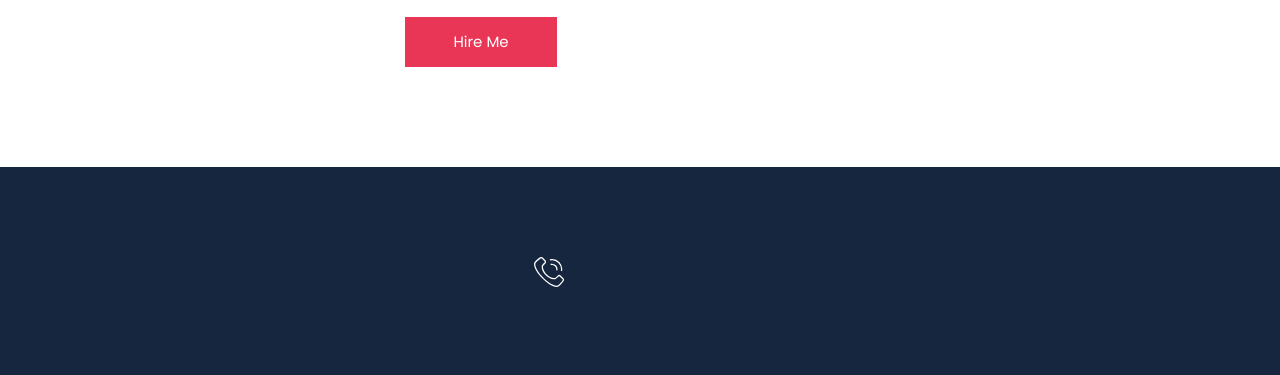
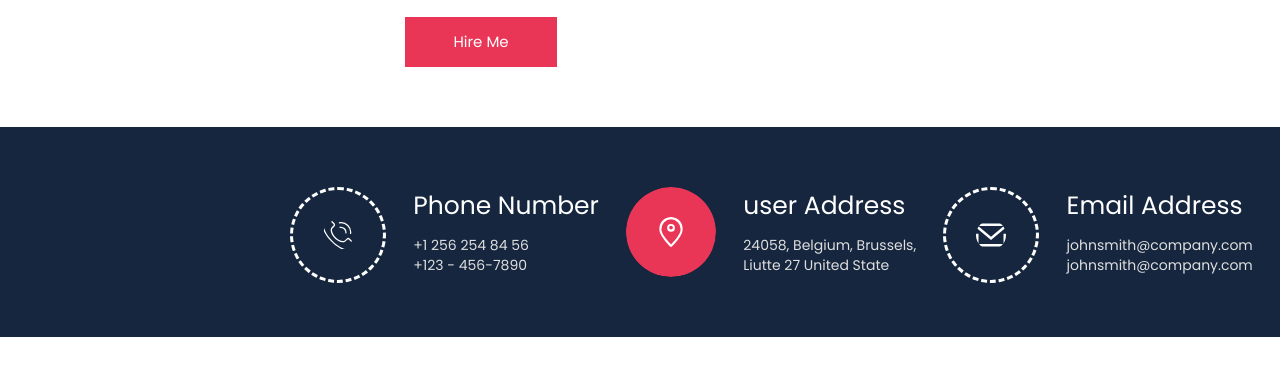
Before and after one commit to salomeko/Resume-Template-final-exam, a plain HTML site: page index.html in a window 1280 px wide. Shown: the part 2012-2387 px from the top of the page. After the commit the page ends 2349 px from the top, so only its background shows below. Drawn offline with Linux system fonts and the light colour scheme.

Commit message:
first half done

```diff
--- a/index.html
+++ b/index.html
@@ -8,6 +8,7 @@
         <meta property="og:title" content="Smart Academy final exam" />
         <meta property="og:description" content="This is my resume" />
         <meta property="og:image" content="file:///C:/Users/Lenovo%20Ideapad/OneDrive/%E1%83%A1%E1%83%90%E1%83%9B%E1%83%A3%E1%83%A8%E1%83%90%E1%83%9D%20%E1%83%93%E1%83%90%E1%83%A4%E1%83%90/resume-meta.webp" />
+        <link rel="shortcut icon" href="icon-img/online-resume (1).png" type="image/x-icon">
         <meta name="google-site-verification" content="+nxGUDJ4QpAZ5l9Bsjdi102tLVC21AIh5d1Nl23908vVuFHs34=">
         <meta name="robots" content="noindex,nofollow">
         <link rel="stylesheet" href="style.css">
@@ -85,7 +86,28 @@
     </div>
     <div class="contact">
         <img class="phone" src="img/1.svg" alt="phone">
+        <div>
+            <p class="reg for-nums">Phone  Number</p>
+                <span class="reg "><p class="nums">+1 256 254 84 56 </p>
+                <p class="nums">+123 - 456-7890</p></span>
+        </div>
+        <img class="map-dot" src="img/2.svg" alt="map">
+        <div>
+            <p class="reg for-nums">user Address</p>
+                <span class="reg "><p class="nums">24058, Belgium, Brussels, </p>
+                <p class="nums"> Liutte 27 United State</p></span>
+        </div>
+        <img class="mail" src="img/3.svg" alt="mail">
+        <div>
+            <p class="reg for-nums">Email Address</p>
+                <span class="reg "><p class="nums">johnsmith@company.com </p>
+                <p class="nums"> johnsmith@company.com</p></span>
+        </div>
+
+
+
     </div>
+
 
     </body>
 </html>
--- a/style.css
+++ b/style.css
@@ -198,13 +198,46 @@ a {
     transition-delay: 0.5s;
 }
 .contact {
-    margin-top: 100px;
+    margin-top: 60px;
     background-color: #15263E;
     height: 210px;
+    display: grid;
+    grid-template-columns: auto auto auto auto auto auto ;
 }
 .phone {
     width: 30px;
-    margin-top: 90px;
-    margin-left: 534px;
-
+    height: 30px;
+    padding: 30px;
+    margin-top: 60px;
+    margin-left: 290px;
+    border-radius: 50%;
+    border-style:  dashed;
+    color: white;
 }
+.for-nums {
+    margin-top: 60px;
+    color: white;
+    font-size: 25px;
+}
+.nums {
+    color:#DFDFDF ;
+    font-size: 14px;
+    margin-top: -15px;
+}
+.map-dot {
+    width: 30px;
+    height: 30px;
+    padding: 30px;
+    margin-top: 60px;
+    border-radius: 50%;
+    background: #E93656 0% 0% no-repeat padding-box;
+}
+.mail {
+    width: 30px;
+    height: 30px;
+    padding: 30px;
+    margin-top: 60px;
+    border-radius: 50%;
+    border-style:  dashed;
+    color: white;
+}
```
Also changed, not shown: icon-img/online-resume (1).png (added), icon-img/online-resume.png (added), icon-img/portfolio.png (added), icon-img/recruitment.png (added).
